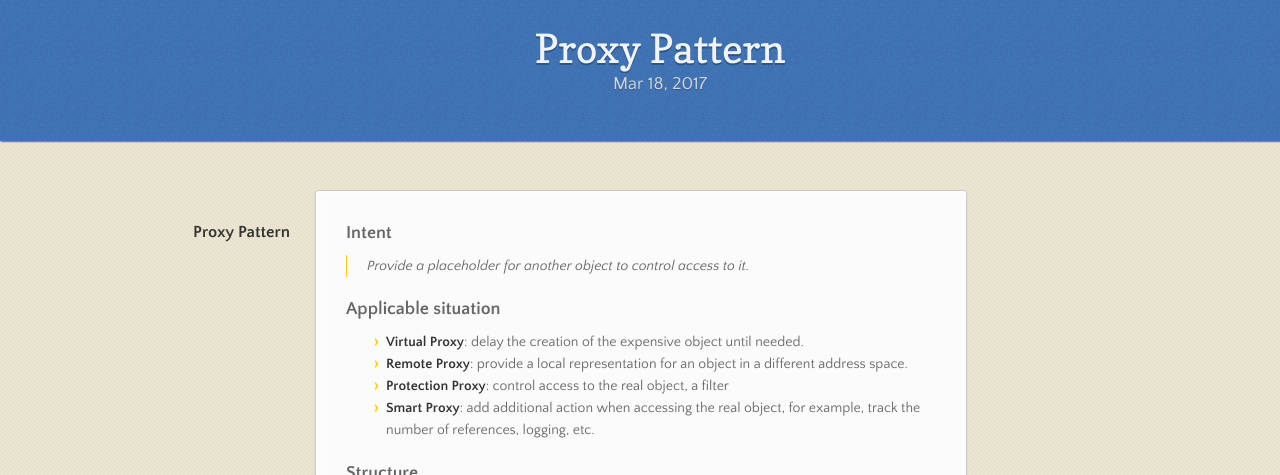
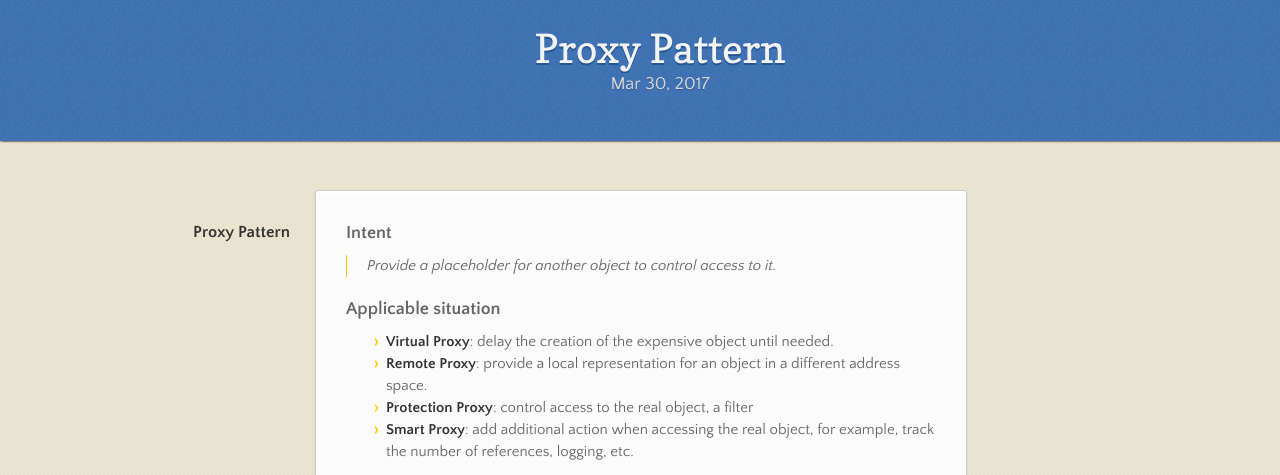
Before and after one commit to fillixzhang/fillixzhang.github.io, a Jekyll site: the page built from _posts/2017-03-30-proxy-pattern.markdown, in a window 1280 px wide and 1400 px high. Shown: the top 475 px of the window. Built offline with Jekyll 4.4.1, drawn with Linux system fonts in a browser that asks for light colours; nearby versions of some CDN libraries; grey boxes are pictures that could not be loaded.

Commit message:
Change font size from 14px to 15px

```diff
--- a/_posts/2017-03-30-proxy-pattern.markdown
+++ b/_posts/2017-03-30-proxy-pattern.markdown
@@ -1,7 +1,7 @@
 ---
 layout: post
 title: "Proxy Pattern"
-date: 2017-03-18
+date: 2017-03-30
 categories: design pattern
 ---
 
--- a/_sass/jekyll-theme-leap-day.scss
+++ b/_sass/jekyll-theme-leap-day.scss
@@ -8,7 +8,7 @@ by Matt Graham
 @import "rouge-base16-dark";
 
 body {
-  font:14px/22px 'Quattrocento Sans', "Helvetica Neue", Helvetica, Arial, sans-serif;
+  font:15px/22px 'Quattrocento Sans', "Helvetica Neue", Helvetica, Arial, sans-serif;
   color:#666;
   font-weight:300;
   margin: 0px;
```
